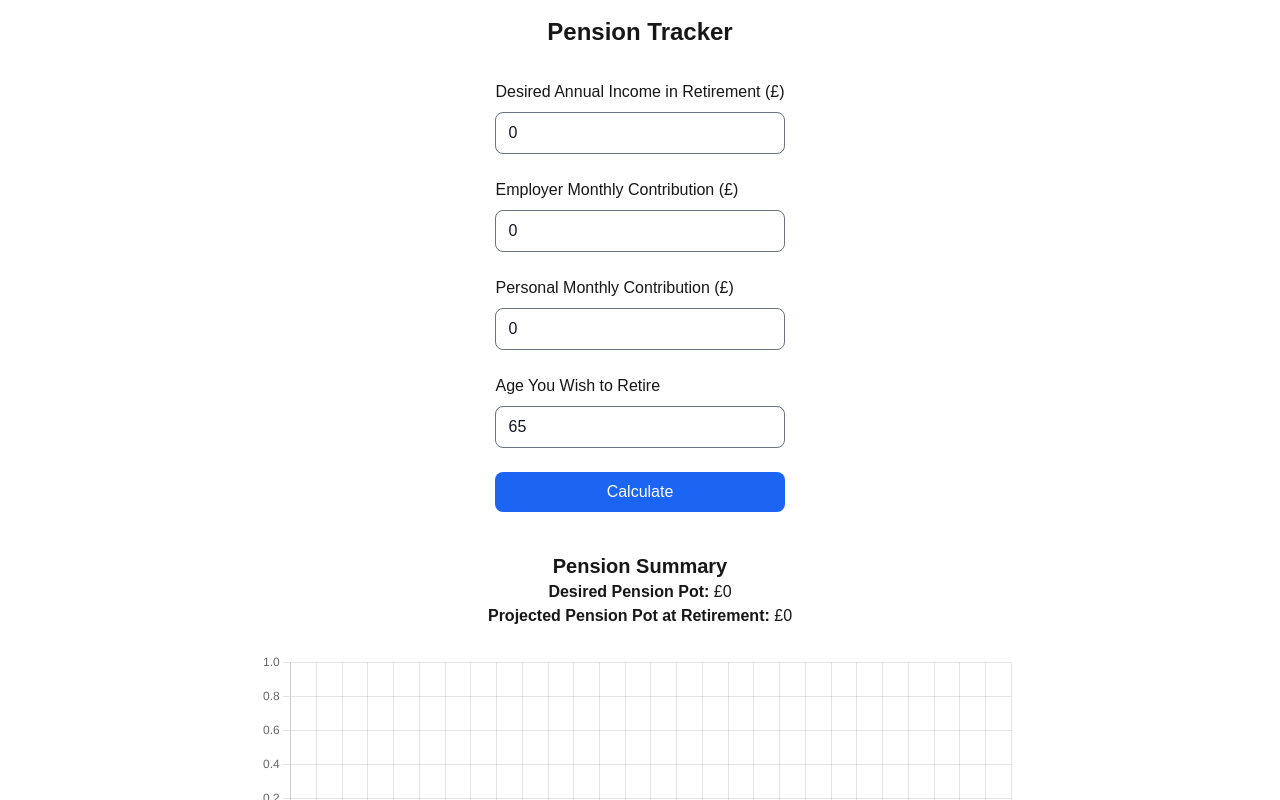
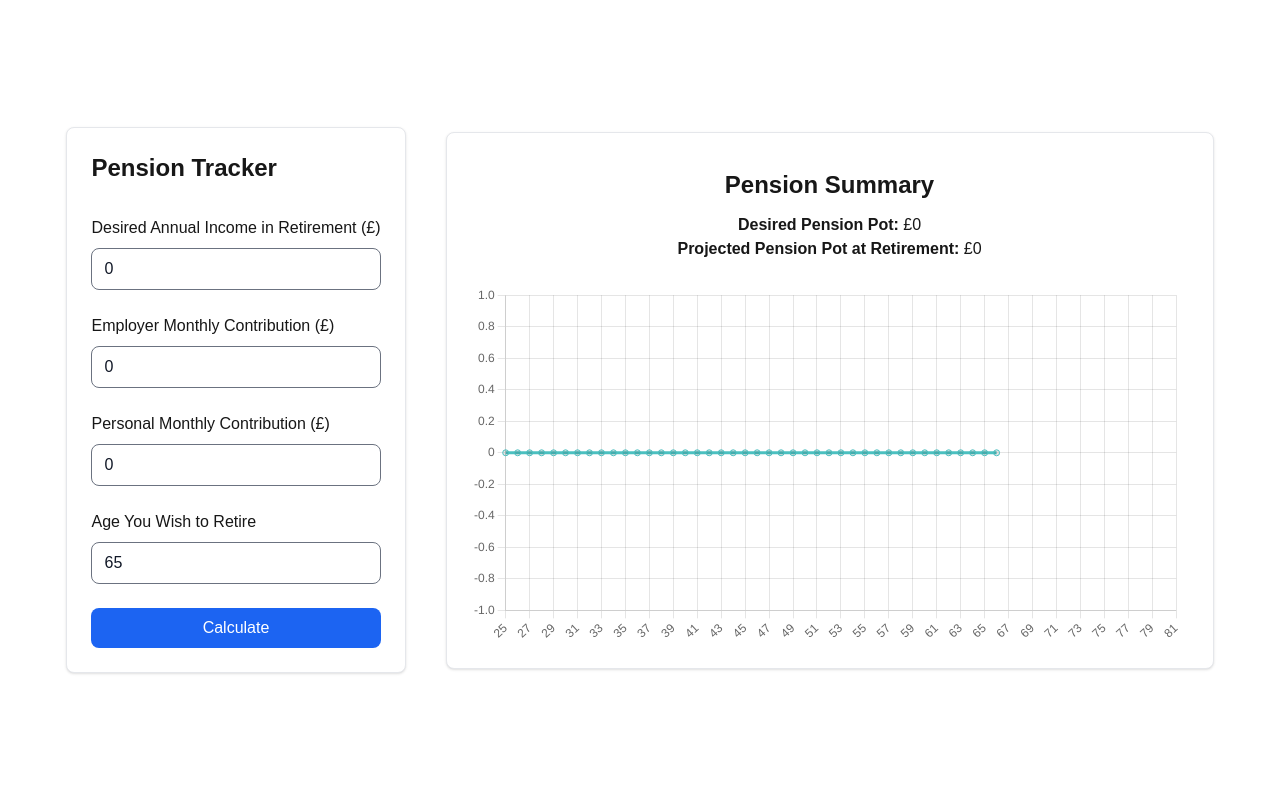
Before and after one commit to nsstarr/pension-tracker, a Next.js app: page / in a window 1280 px wide. Both pictures are taken after a click on the button "Calculate". Shown: the top 800 px of the page. Built offline with nearby package versions, Linux system fonts and the light colour scheme.

Commit message:
feat: additional css

```diff
--- a/src/app/components/ProjectionChart.tsx
+++ b/src/app/components/ProjectionChart.tsx
@@ -61,9 +61,9 @@ const ProjectionChart: React.FC<ProjectionChartProps> = ({ data }) => {
   };
 
   return (
-    <div className="mt-10 w-full max-w-3xl">
+    <div className="w-full max-w-3xl rounded-lg border border-gray-200 bg-white p-5 shadow md:p-6 dark:border-gray-700 dark:bg-gray-800">
       <div className="mb-6 text-center">
-        <h2 className="text-xl font-bold">Pension Summary</h2>
+        <h2 className="py-3 text-2xl font-bold">Pension Summary</h2>
         <p>
           <strong>Desired Pension Pot: </strong>£
           {desiredPensionPot.toLocaleString()}
--- a/src/app/page.tsx
+++ b/src/app/page.tsx
@@ -8,9 +8,11 @@ export default function Home() {
   const [pensionData, setPensionData] = useState<PensionData | null>(null);
 
   return (
-    <div className="min-h-screen flex flex-col items-center justify-center p-4">
-      <h1 className="text-2xl font-bold mb-8">Pension Tracker</h1>
-      <PensionForm onSubmit={setPensionData} />
+    <div className="flex min-h-screen flex-col items-center justify-center gap-5 p-4 md:gap-10 lg:flex-row">
+      <section className="max-w-sm rounded-lg border border-gray-200 bg-white p-6 shadow dark:border-gray-700 dark:bg-gray-800">
+        <h1 className="mb-8 text-2xl font-bold">Pension Tracker</h1>
+        <PensionForm onSubmit={setPensionData} />
+      </section>
       {pensionData && <ProjectionChart data={pensionData} />}
     </div>
   );
```
